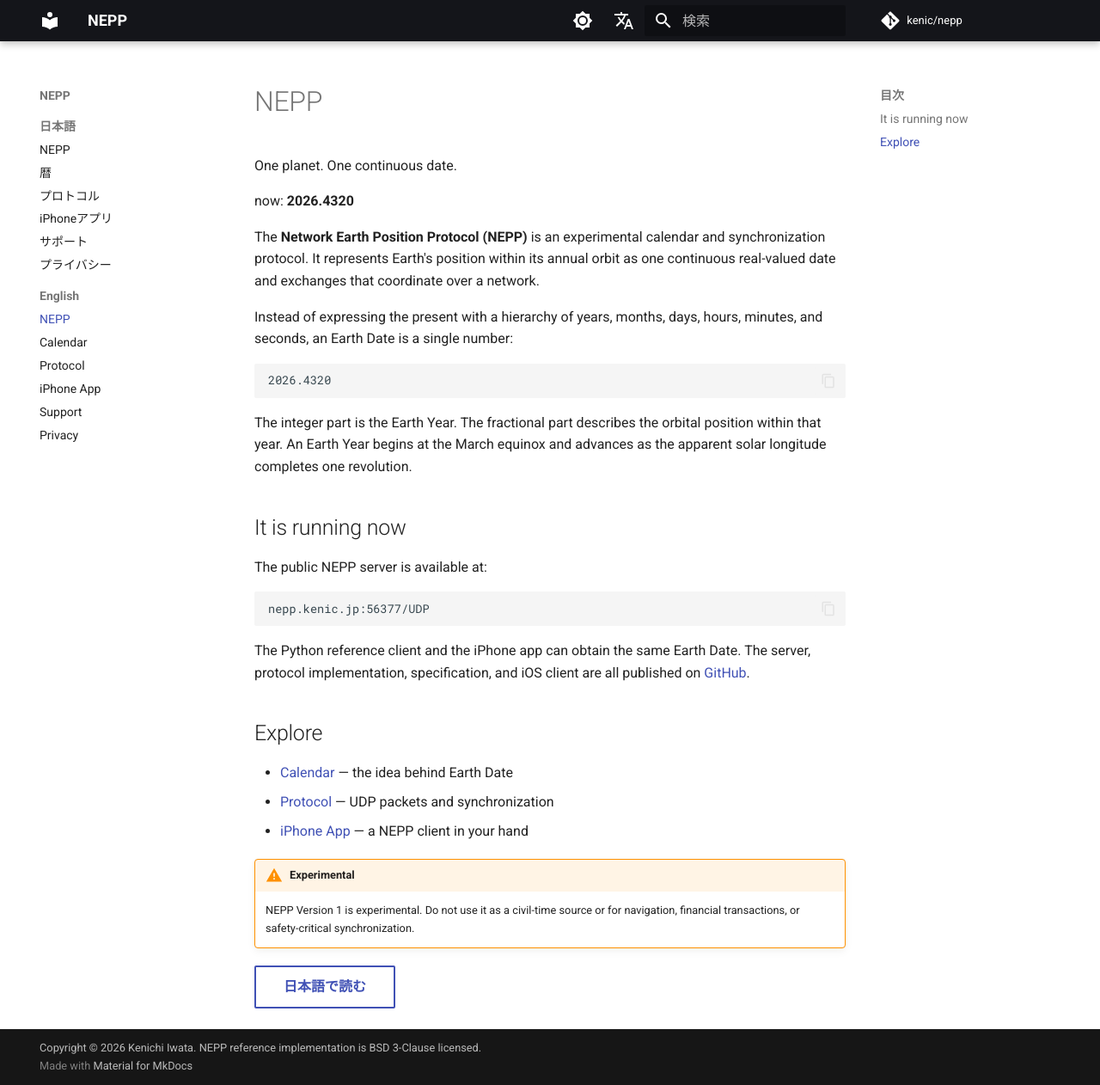
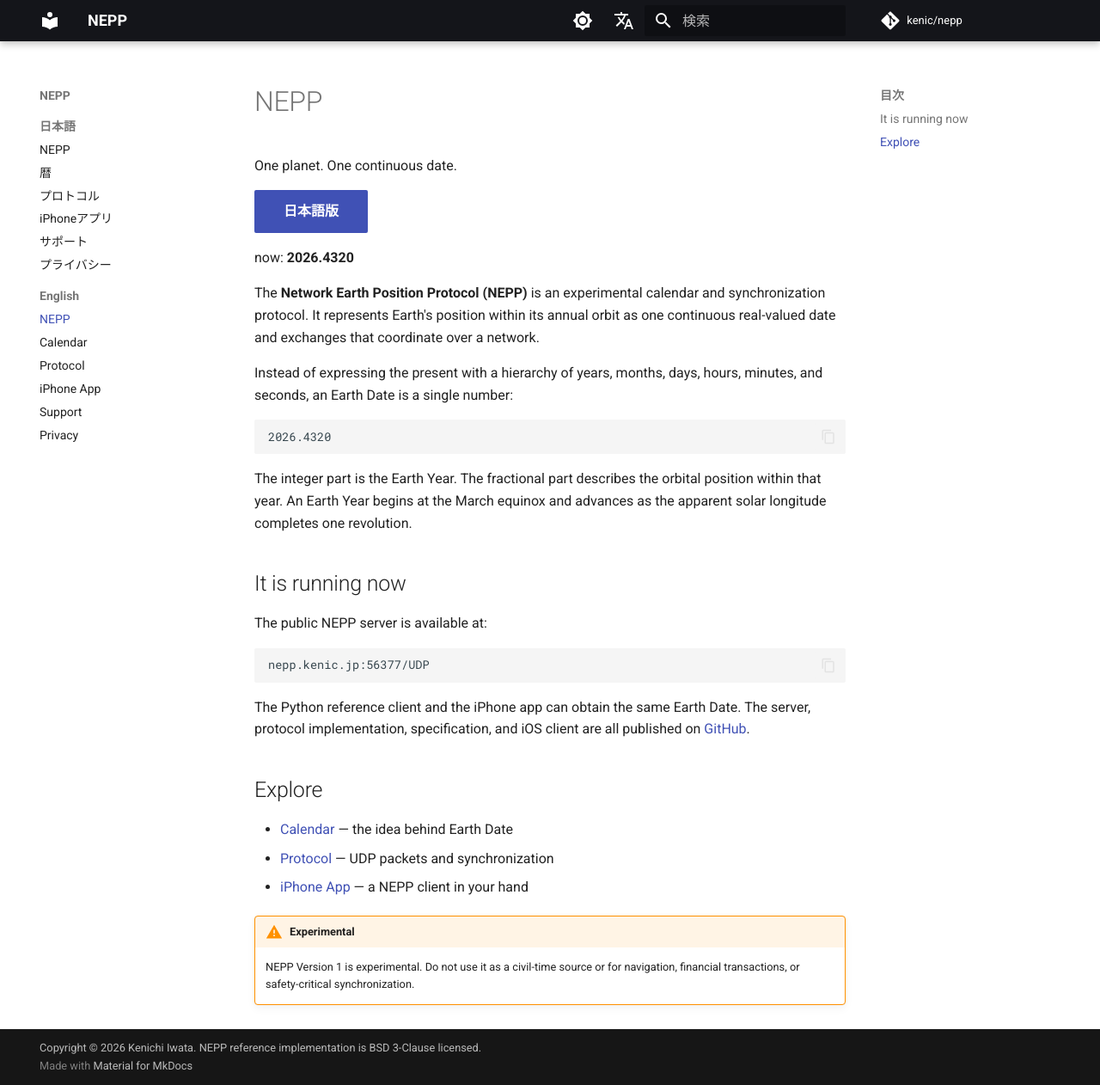
Before and after one commit to kenic/nepp, an MkDocs documentation site: the page built from webdocs/en/index.md, in a window 1280 px wide and 1262 px high. Shown: the whole window at 86% size. Built offline with MkDocs 1.6.1 and Material for MkDocs 9.7.7, drawn with Linux system fonts in a browser that asks for light colours; comment, search, counter and statistics services are not loaded.

Commit message:
Add prominent Japanese edition link

```diff
--- a/webdocs/en/index.md
+++ b/webdocs/en/index.md
@@ -1,6 +1,8 @@
 # NEPP
 
 <p class="lead">One planet. One continuous date.</p>
+
+[日本語版](../index.md){ .md-button .md-button--primary }
 
 <div class="earth-date" aria-label="NEPP Earth Date example">
   <span>now:</span>
@@ -44,5 +46,3 @@ published on [GitHub](https://github.com/kenic/nepp).
 !!! warning "Experimental"
     NEPP Version 1 is experimental. Do not use it as a civil-time source or for
     navigation, financial transactions, or safety-critical synchronization.
-
-[日本語で読む](../index.md){ .md-button }
```
